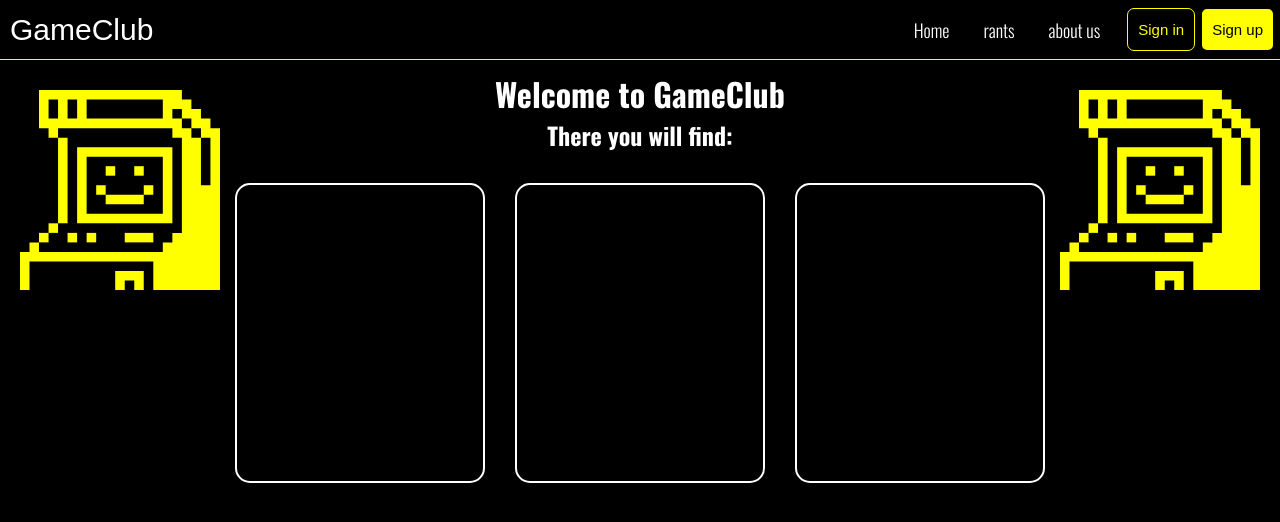
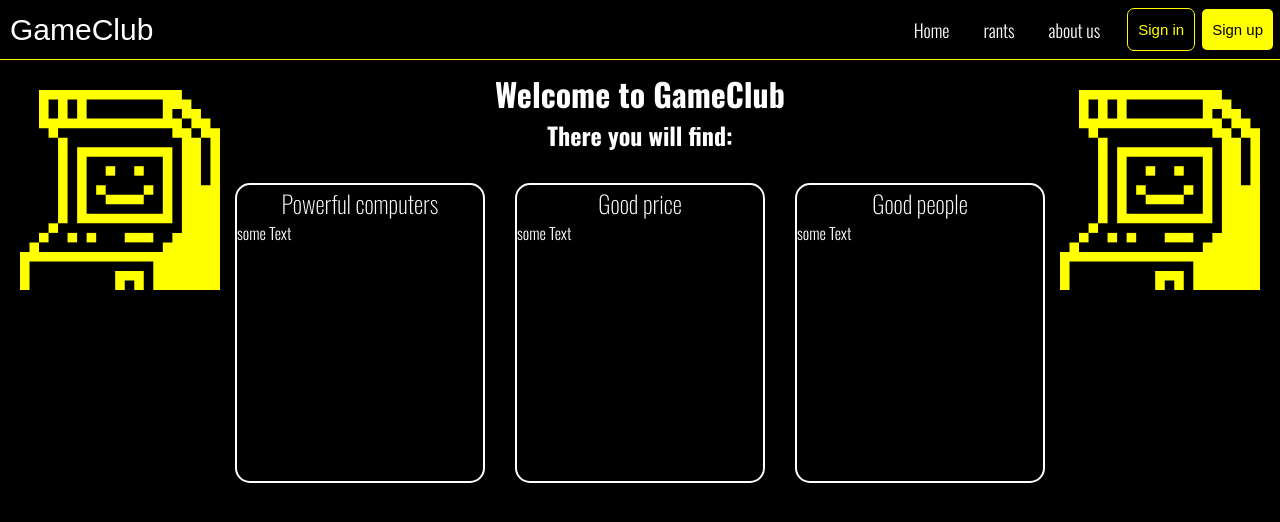
Before and after one commit to StarkDed/game_club_vue, a Vue app: page / in a window 1280 px wide. Shown: the top 522 px of the page. Built offline with nearby package versions, Linux system fonts and the light colour scheme; a web font is replaced by a local one.

Commit message:
added little info in InfoBlocks

```diff
--- a/src/components/HomePage.vue
+++ b/src/components/HomePage.vue
@@ -3,9 +3,9 @@
     <h1>Welcome to GameClub</h1>
     <h2>There you will find:</h2>
     <div class="infoBlocks">
-      <InfoBlock></InfoBlock>
-      <InfoBlock></InfoBlock>
-      <InfoBlock></InfoBlock>
+      <InfoBlock :headingText="'Powerful computers'"></InfoBlock>
+      <InfoBlock :headingText="'Good price'"></InfoBlock>
+      <InfoBlock :headingText="'Good people'"></InfoBlock>
     </div>
     <SmileCompucter
       :blinkColor="blinkColor"
--- a/src/components/InfoBlock.vue
+++ b/src/components/InfoBlock.vue
@@ -1,8 +1,16 @@
 <template>
-  <div class="infoBlock"></div>
+  <div class="infoBlock">
+    <h2>{{ headingText }}</h2>
+    <p>some Text</p>
+  </div>
 </template>
 
 <script setup>
+import { defineProps } from "vue";
+
+defineProps({
+  headingText: String,
+});
 </script>
 
 <style scoped>
@@ -12,5 +20,12 @@
   border: 2px solid white;
   margin-top: 30px;
   border-radius: 15px;
+  color: white;
+}
+h2 {
+  text-align: center;
+  font-family: "Oswald", sans-serif;
+  font-optical-sizing: auto;
+  font-weight: 200;
 }
 </style>
```
